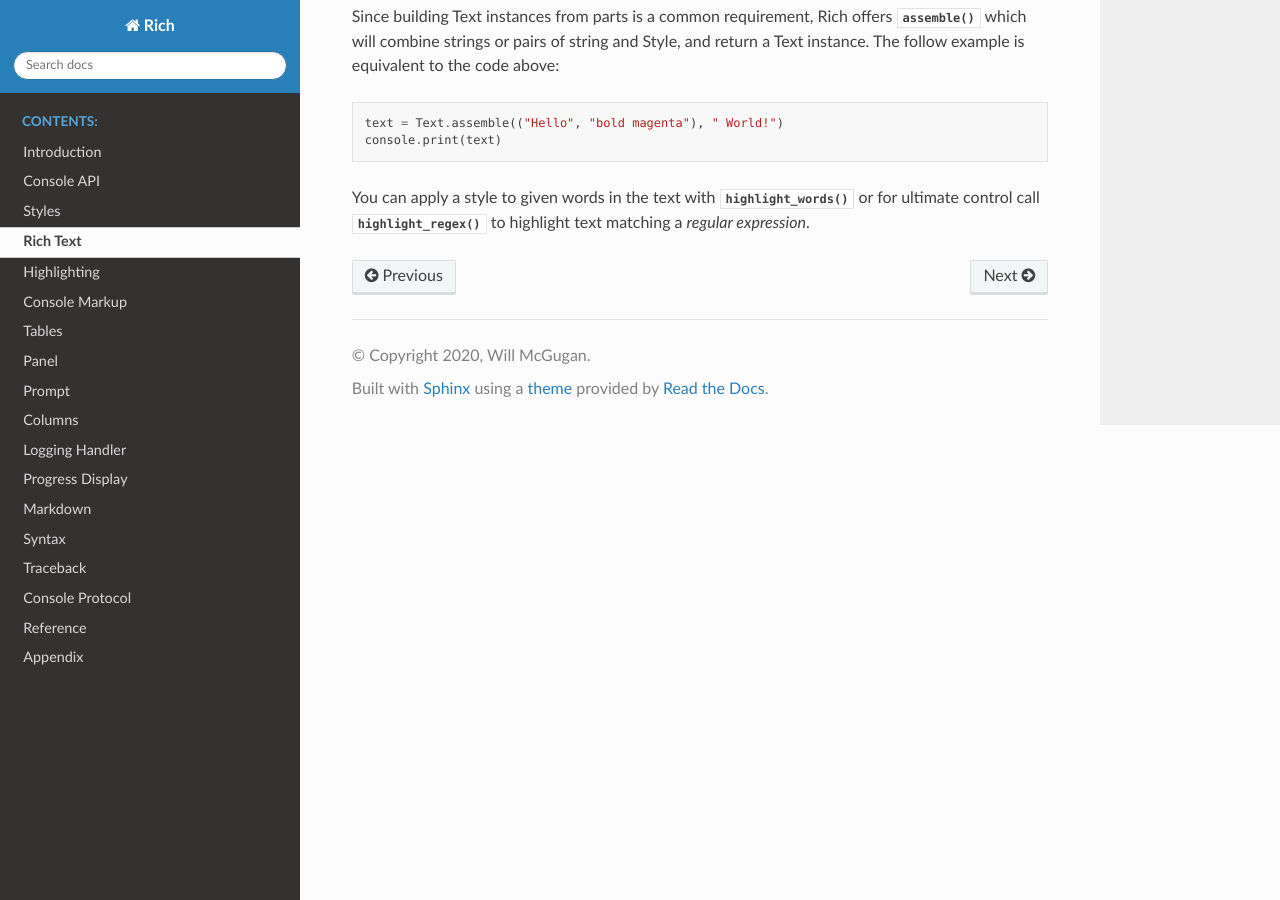
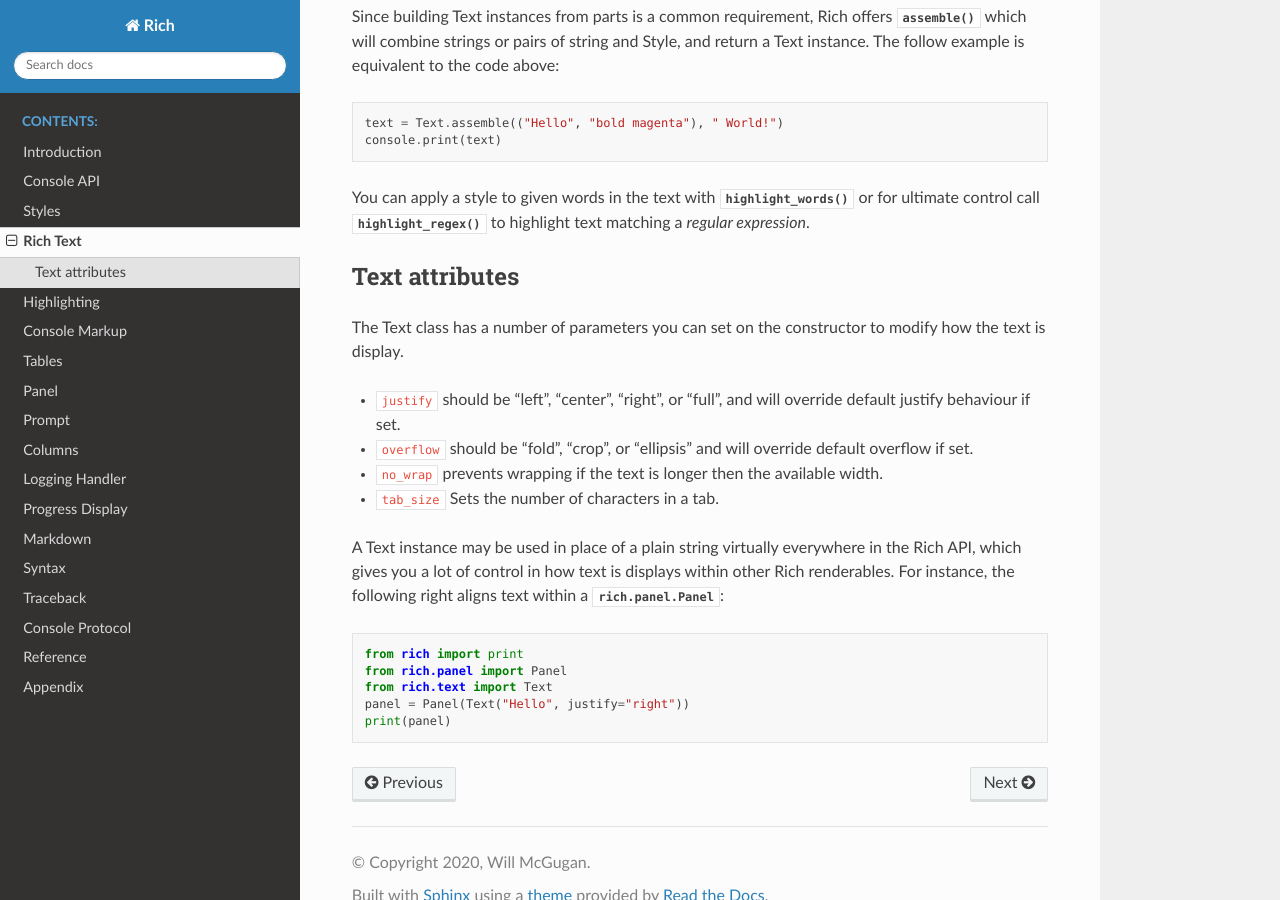
Before and after one commit to Textualize/rich, a Sphinx documentation site: the page built from docs/source/text.rst, in a window 1280 px wide and 900 px high, scrolled down 656 px. Built offline with Sphinx 7.4.7 and the Read the Docs theme 2.0.0, drawn with Linux system fonts in a browser that asks for light colours.

```diff
--- a/docs/source/style.rst
+++ b/docs/source/style.rst
@@ -16,9 +16,9 @@
 
     console.print("Hello", style="magenta")
 
-You may also use the color's number (an integer between 0 and 255). The following will give the equivalent output::
+You may also use the color's number (an integer between 0 and 255) with the syntax `"color(<number>)"`. The following will give the equivalent output::
 
-    console.print("Hello", style="5")
+    console.print("Hello", style="color(5)")
 
 Alteratively you can use a CSS-like syntax to specify a color with a "#" followed by three pairs of hex characters, or in RGB form with three decimal integers. The following two lines both print "Hello" in the same color (purple)::
 
--- a/docs/source/text.rst
+++ b/docs/source/text.rst
@@ -27,3 +27,22 @@
     console.print(text)
 
 You can apply a style to given words in the text with :meth:`~rich.text.Text.highlight_words` or for ultimate control call :meth:`~rich.text.Text.highlight_regex` to highlight text matching a *regular expression*.
+
+
+Text attributes
+~~~~~~~~~~~~~~~
+
+The Text class has a number of parameters you can set on the constructor to modify how the text is display.
+
+- ``justify`` should be "left", "center", "right", or "full", and will override default justify behaviour if set.
+- ``overflow`` should be "fold", "crop", or "ellipsis" and will override default overflow if set.
+- ``no_wrap`` prevents wrapping if the text is longer then the available width.
+- ``tab_size`` Sets the number of characters in a tab.
+
+A Text instance may be used in place of a plain string virtually everywhere in the Rich API, which gives you a lot of control in how text is displays within other Rich renderables. For instance, the following right aligns text within a :class:`rich.panel.Panel`::
+
+    from rich import print
+    from rich.panel import Panel
+    from rich.text import Text
+    panel = Panel(Text("Hello", justify="right"))
+    print(panel)
--- a/pyproject.toml
+++ b/pyproject.toml
@@ -2,7 +2,7 @@
 name = "rich"
 homepage = "https://github.com/willmcgugan/rich"
 documentation = "https://rich.readthedocs.io/en/latest/"
-version = "4.2.2"
+version = "5.0.0"
 description = "Render rich text, tables, progress bars, syntax highlighting, markdown and more to the terminal"
 authors = ["Will McGugan <willmcgugan@gmail.com>"]
 license = "MIT"
```
Also changed, not shown: CHANGELOG.md (+7 -0 lines), 5 other files.
